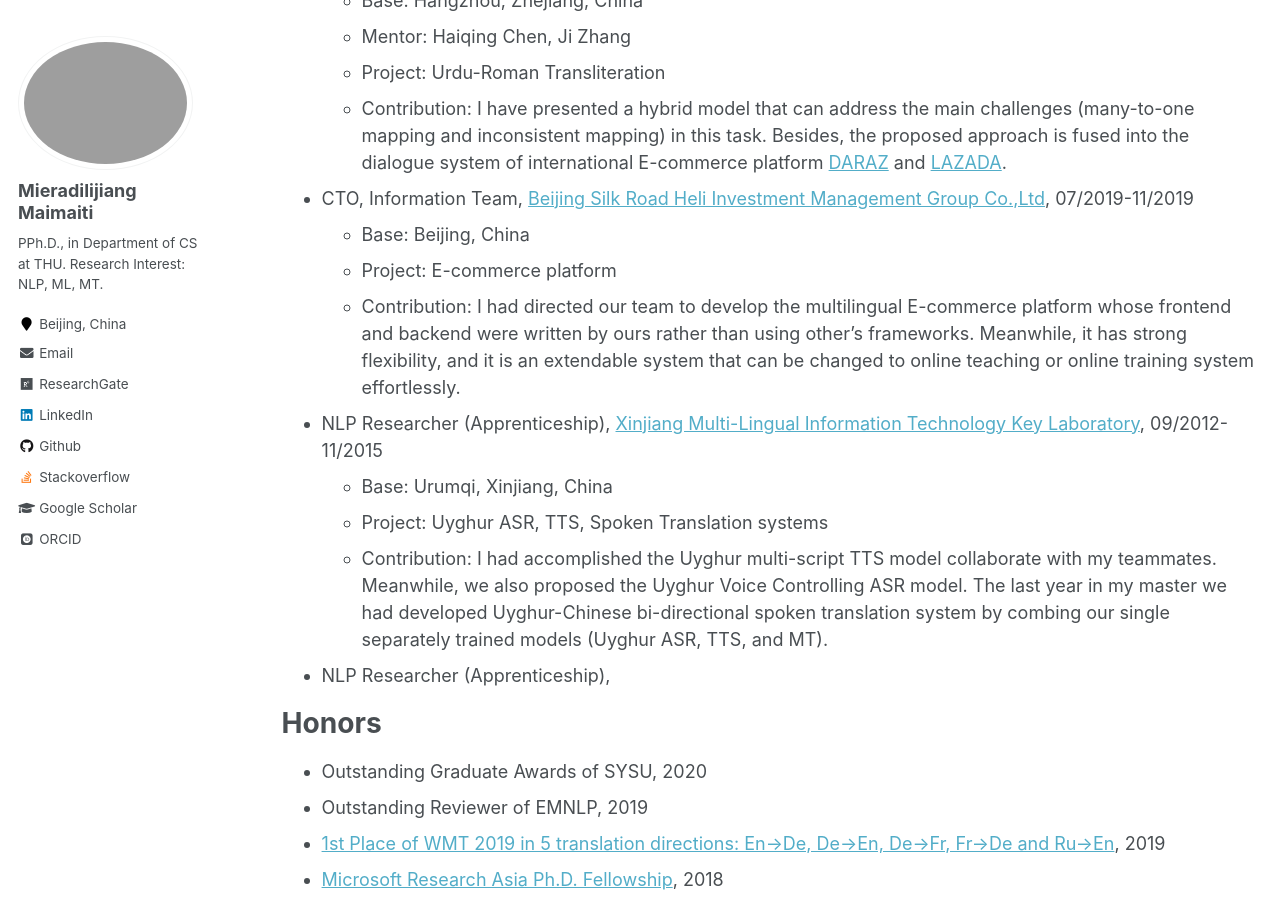
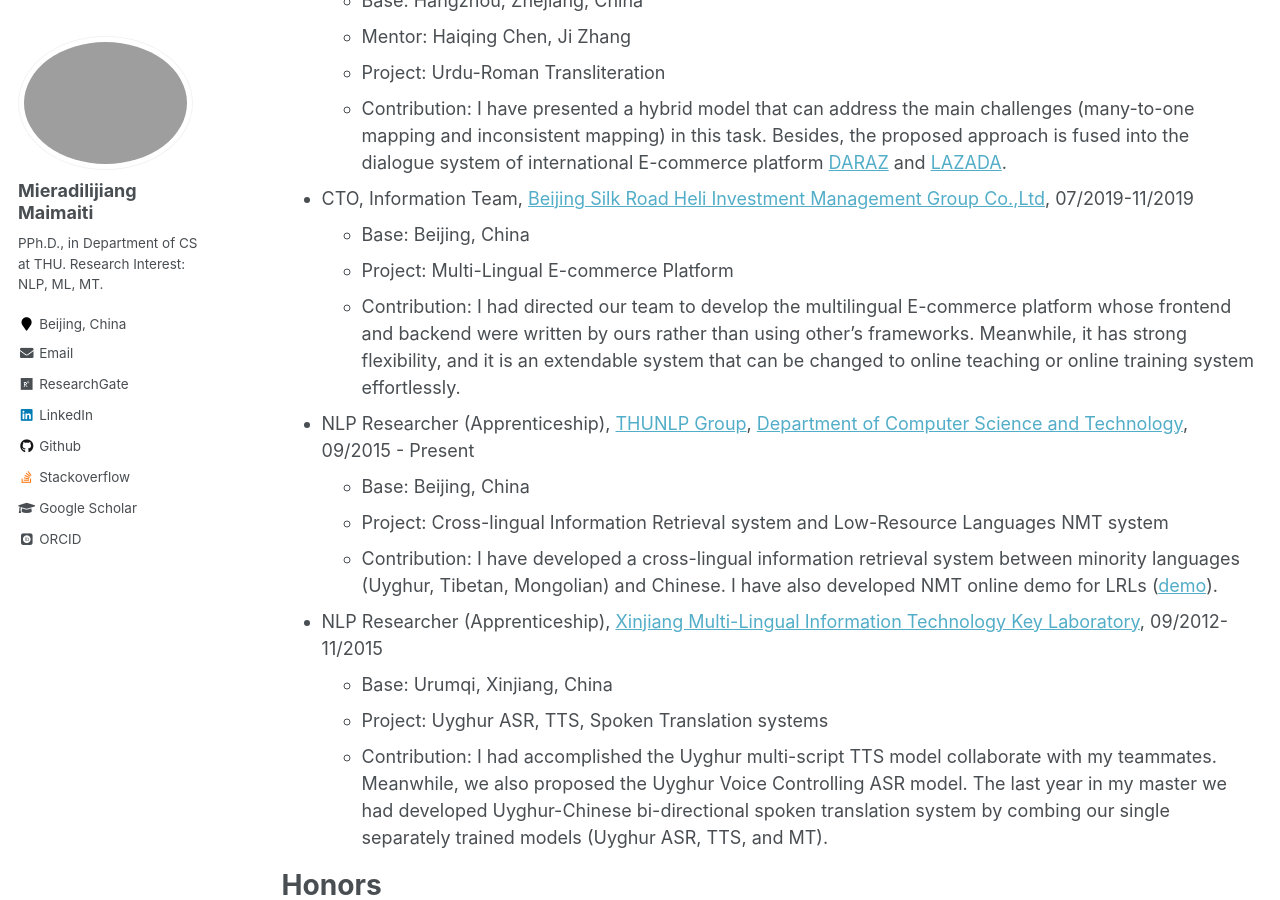
Before and after one commit to miradel51/miradel51.github.io, a Jekyll site: the page built from _pages/cv.md, in a window 1280 px wide and 900 px high, scrolled down 947 px. Built offline with Jekyll 4.4.1, drawn with Linux system fonts in a browser that asks for light colours; some web fonts are replaced.

Commit message:
update exp

```diff
--- a/_pages/cv.md
+++ b/_pages/cv.md
@@ -41,14 +41,18 @@ Experience
 Besides, the proposed approach is fused into the dialogue system of international E-commerce platform [DARAZ](https://www.daraz.pk/) and [LAZADA](https://www.lazada.com/en/).
 * CTO, Information Team, [Beijing Silk Road Heli Investment Management Group Co.,Ltd](https://www.helibazar.com/index.html), 07/2019-11/2019
   * Base: Beijing, China
-  * Project: E-commerce platform
+  * Project: Multi-Lingual E-commerce Platform
   * Contribution: I had directed our team to develop the multilingual E-commerce platform whose frontend and backend were written by ours rather than using other's frameworks.
 Meanwhile, it has strong flexibility, and it is an extendable system that can be changed to online teaching or online training system effortlessly.
+* NLP Researcher (Apprenticeship), [THUNLP Group](https://nlp.csai.tsinghua.edu.cn/), [Department of Computer Science and Technology](http://www.cs.tsinghua.edu.cn/csen/), 09/2015 - Present
+  * Base: Beijing, China
+  * Project: Cross-lingual Information Retrieval system and Low-Resource Languages NMT system
+  * Contribution: I have developed a cross-lingual information retrieval system between minority languages (Uyghur, Tibetan, Mongolian) and Chinese. I have also developed NMT online demo for LRLs ([demo](http://101.6.5.207:5152/)).
 * NLP Researcher (Apprenticeship), [Xinjiang Multi-Lingual Information Technology Key Laboratory](http://202.201.242.181:8000/translator/index.html), 09/2012-11/2015
   * Base: Urumqi, Xinjiang, China
   * Project: Uyghur ASR, TTS, Spoken Translation systems
   * Contribution: I had accomplished the Uyghur multi-script TTS model collaborate with my teammates. Meanwhile, we also proposed the Uyghur Voice Controlling ASR model. The last year in my master we had developed Uyghur-Chinese bi-directional spoken translation system by combing our single separately trained models (Uyghur ASR, TTS, and MT).
-* NLP Researcher (Apprenticeship),
+
 
 
 
```
